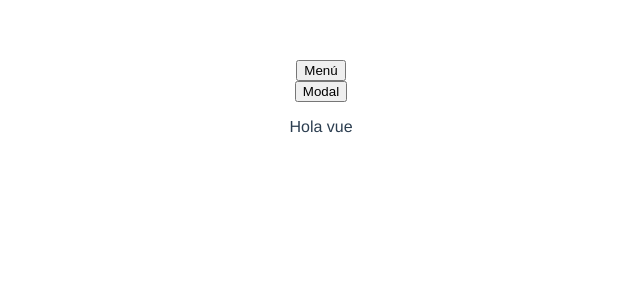
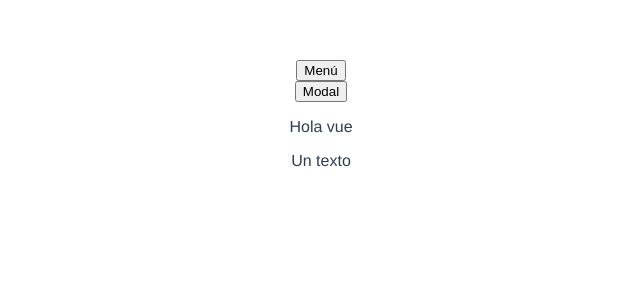
Before and after one commit to FranciscoJCC/vue_composition_api, a Vue app: page / in a window 1280 px wide. Shown: the top 300 px of the page, without its empty margins (319-959 px from the left). Built offline with nearby package versions, Linux system fonts and the light colour scheme.

Commit message:
uso de mixins

```diff
--- a/src/App.vue
+++ b/src/App.vue
@@ -11,6 +11,7 @@
     </div>
     <div>
       <p>{{ text }}</p>
+      <p>{{ algo }}</p>
     </div>
   </div>
 </template>
@@ -18,9 +19,11 @@
 <script>
 import MainMenu from "./components/MainMenu.vue";
 import MainModal from "./components/MainModal.vue";
+import base from "@/mixins/base";
 
 export default {
   name: "App",
+  mixins: [base],
   components: {
     MainMenu,
     MainModal,
--- /dev/null
+++ b/src/mixins/base.js
@@ -0,0 +1,10 @@
+export default {
+  data() {
+    return {
+      algo: "Un texto",
+    };
+  },
+  created() {
+    console.log("Base created");
+  },
+};
```
